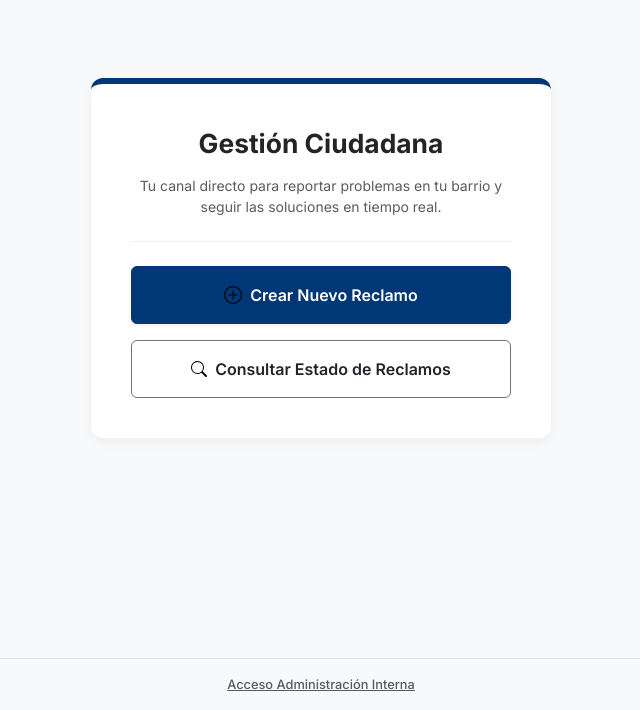
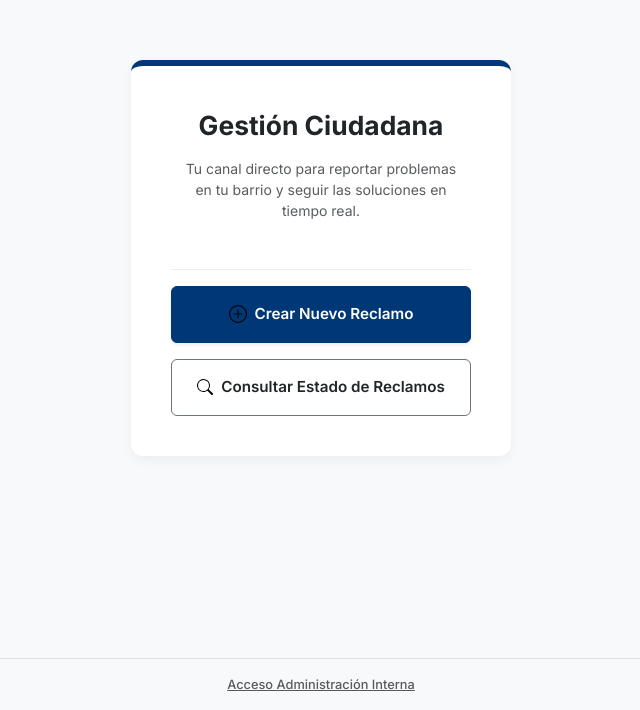
Before and after one commit to ivan-silva22/web-de-reclamos-vecinales, a React (Vite) app: page / in a window 1280 px wide. Shown: the part 142-852 px from the top of the page, without its empty margins (319-959 px from the left). Built offline with nearby package versions, Linux system fonts and the light colour scheme.

Commit message:
corregi las card de los formulario

```diff
--- a/src/App.css
+++ b/src/App.css
@@ -212,3 +212,36 @@ body, button, input, select, textarea, .table, .card {
     font-size: 1.1rem;
   }
 }
+
+/* --- ESTILOS GENERALES Y CONTENEDORES --- */
+.claim-container, .status-container, .login-container {
+  background-color: #f4f6f9;
+}
+
+/* Limitadores de ancho responsivos centralizados y esbeltos */
+.claim-card, .status-card {
+  width: 90%;            /* Toma el 90% del ancho de la pantalla en móviles para dejar aire */
+  max-width: 480px;      /* Bajamos de 550px a 480px para que sea más delgada en pantallas medianas/grandes */
+  border-radius: 12px !important;
+  border-top: 6px solid #003776 !important;
+  box-shadow: 0 4px 12px rgba(0, 0, 0, 0.05) !important;
+  margin: 1.5rem auto;   /* Genera una separación uniforme arriba y abajo */
+}
+
+.login-card {
+  width: 90%;
+  max-width: 380px;      /* Bajamos de 420px a 380px para estilizar el login */
+  border-radius: 12px !important;
+  border-top: 6px solid #003776 !important;
+  box-shadow: 0 4px 12px rgba(0, 0, 0, 0.05) !important;
+  margin: 1.5rem auto;
+}
+
+.home-card {
+  width: 90%;
+  max-width: 380px;      /* Bajamos de 460px a 380px, dándole un aspecto bien vertical e integrado */
+  border-radius: 12px !important;
+  border-top: 6px solid #003776 !important;
+  box-shadow: 0 4px 12px rgba(0, 0, 0, 0.05) !important;
+  margin: 1.5rem auto;
+}
--- a/src/components/views/Home.jsx
+++ b/src/components/views/Home.jsx
@@ -6,19 +6,20 @@ const Home = ({ alHacerClicIniciar, alHacerClicVerMapa }) => {
   return (
     <Container className="d-flex align-items-center justify-content-center min-vh-100 py-4 bg-light">
       <Card className="border-0 bg-white text-dark p-4 text-center home-card">
-        <Card.Body>
+        <Card.Body className="d-flex flex-column justify-content-between">
+
           {/* Encabezado Institucional */}
-          <div className="mb-4">
+          <div className="mb-3">
             <h3 className="fw-bold text-dark mt-1" style={{ fontSize: "1.65rem" }}>
               Gestión Ciudadana
             </h3>
-            <p className="text-muted small px-1 mt-3">
+            <p className="text-muted small px-2 mt-3">
               Tu canal directo para reportar problemas en tu barrio y seguir las
               soluciones en tiempo real.
             </p>
           </div>
 
-          <hr className="text-muted my-4" style={{ opacity: "0.1" }} />
+          <hr className="text-muted my-3" style={{ opacity: "0.1" }} />
 
           {/* Botones de Acción */}
           <Row className="g-3">
@@ -28,6 +29,7 @@ const Home = ({ alHacerClicIniciar, alHacerClicVerMapa }) => {
                 size="lg"
                 className="w-100 py-3 fw-semibold shadow-sm d-flex align-items-center justify-content-center gap-2 btn-submit"
                 onClick={alHacerClicIniciar}
+                style={{ fontSize: "0.95rem" }}
               >
                 <PlusCircle size={18} />
                 Crear Nuevo Reclamo
@@ -40,13 +42,14 @@ const Home = ({ alHacerClicIniciar, alHacerClicVerMapa }) => {
                 size="lg"
                 className="w-100 py-3 fw-semibold text-dark border-secondary d-flex align-items-center justify-content-center gap-2"
                 onClick={alHacerClicVerMapa}
-                style={{ borderRadius: "6px", fontSize: "1rem" }}
+                style={{ borderRadius: "6px", fontSize: "0.95rem" }} /* Unificamos el tamaño de fuente para evitar saltos visuales */
               >
                 <Search size={16} />
                 Consultar Estado de Reclamos
               </Button>
             </Col>
           </Row>
+
         </Card.Body>
       </Card>
     </Container>
```
